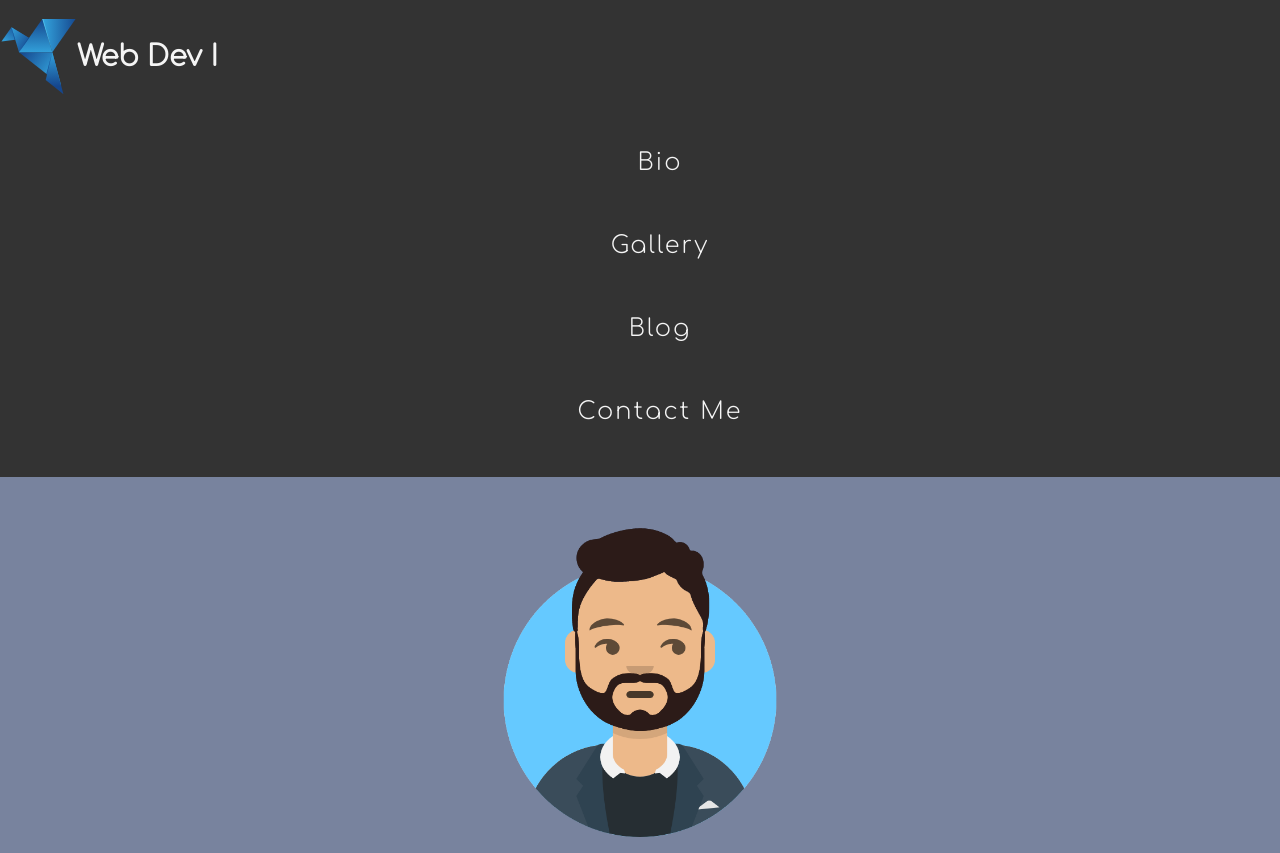
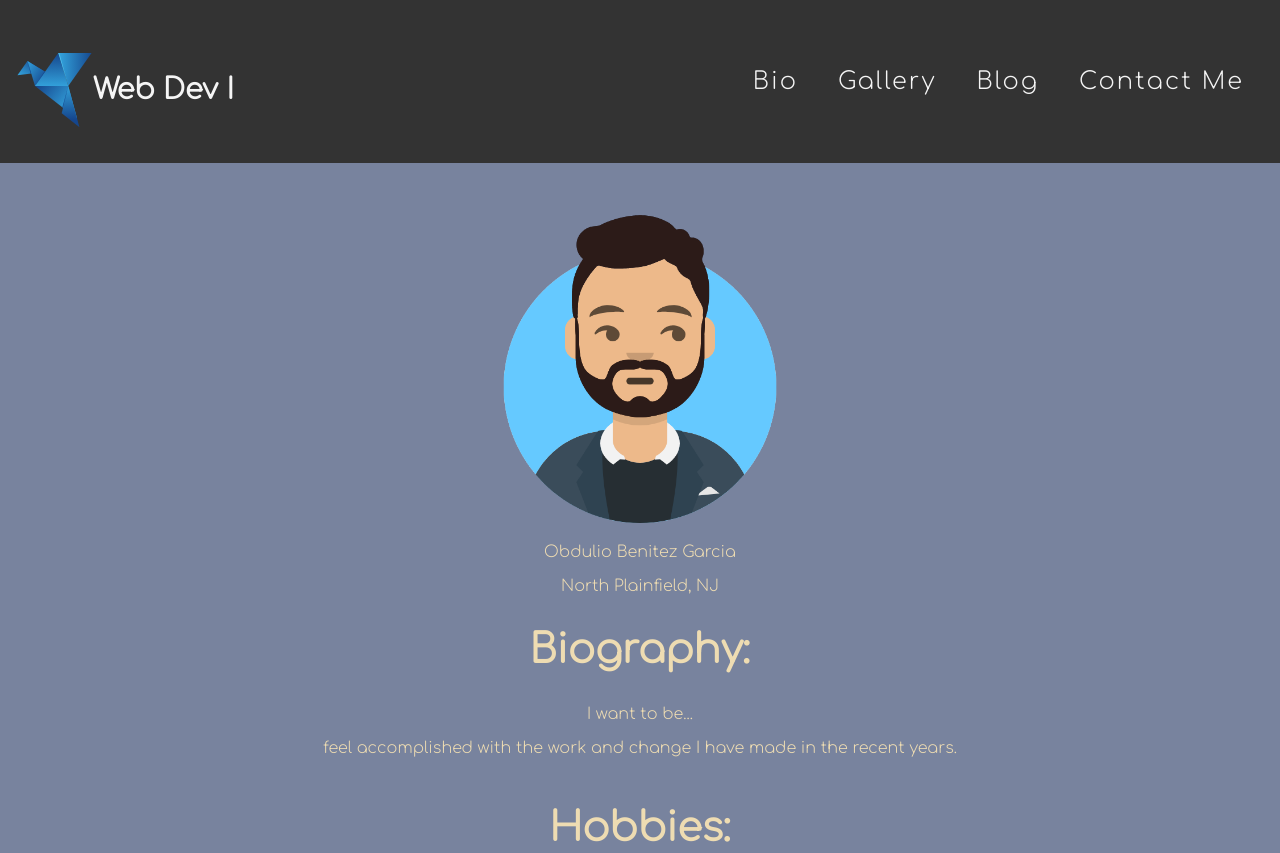
Before and after one commit to RVCC-IDMX/about-me-OBenitezG, a plain HTML site: page index.html in a window 1280 px wide. Shown: the top 853 px of the page. Drawn offline with Linux system fonts and the light colour scheme.

Commit message:
add media query

```diff
--- a/css/nav.css
+++ b/css/nav.css
@@ -31,6 +31,7 @@ main {
     flex-direction: column;
     font-size: 1.5rem;
     margin-bottom: 1rem;
+    padding: 1rem;
 }
 
 /* logo */
@@ -85,3 +86,17 @@ media query for non-mobile nav bar
 min-width set to width of nav elements
 such that no text wraps
 */
+
+@media screen and (min-width: 60rem) {
+
+    .navbar {
+        flex-direction: row;
+        justify-content: space-between;
+    }
+
+    .navbar ul {
+        display: flex;
+        justify-content: space-between;
+    }
+
+}
```
